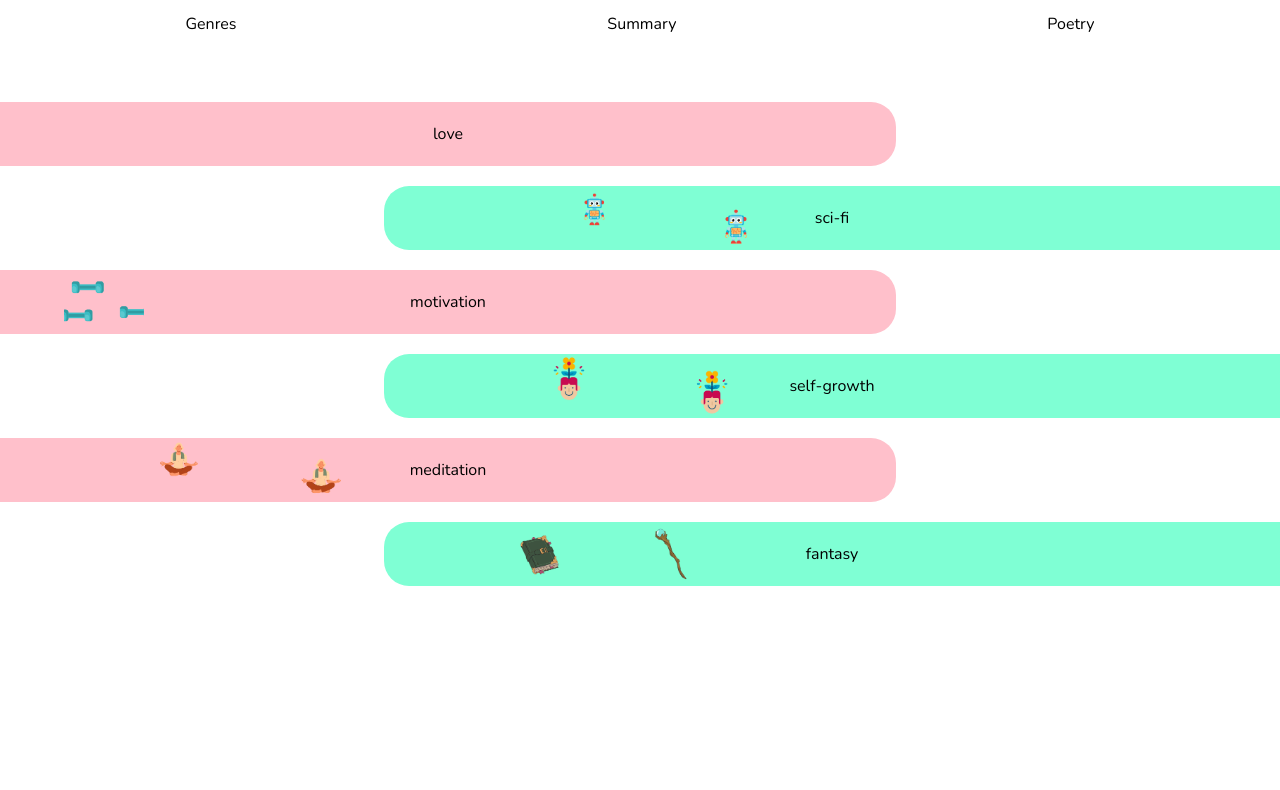
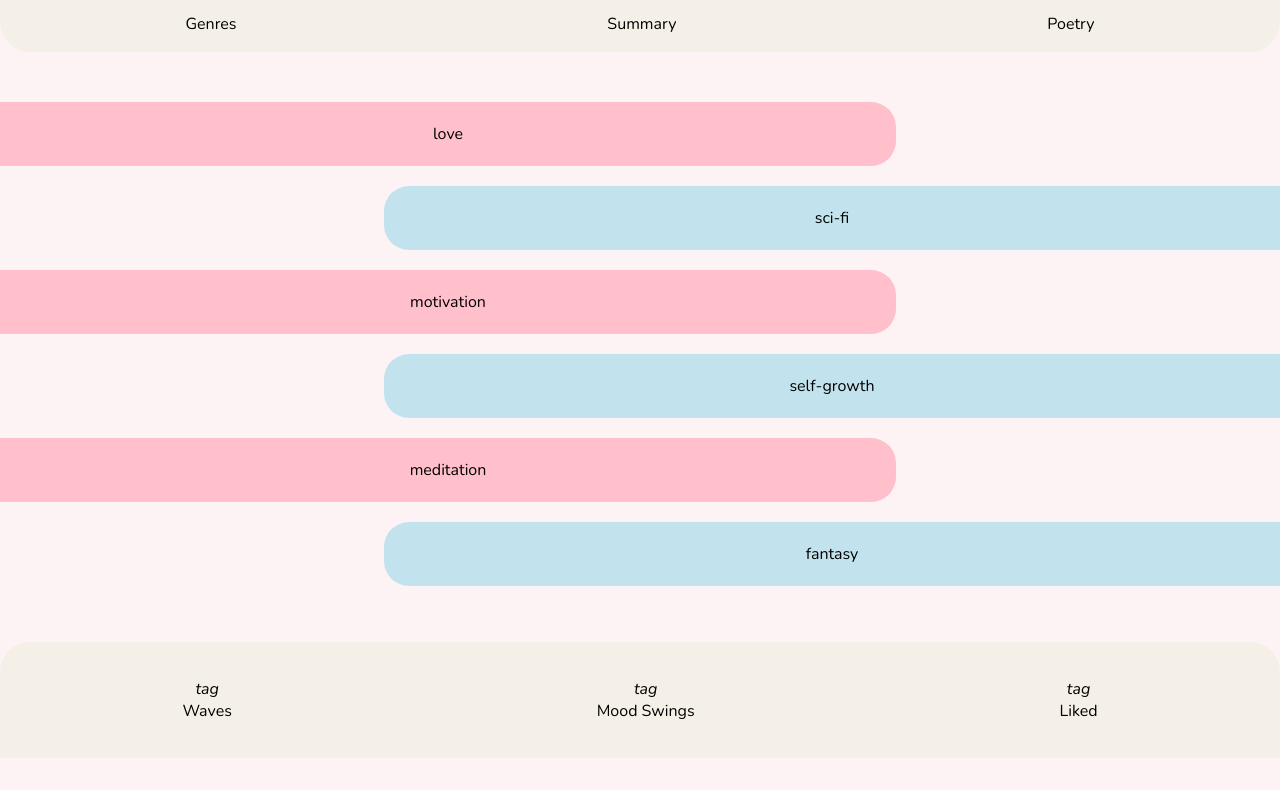
Before and after one commit to alwaysalazycoder/summarize, a plain HTML site: page secondPage.html in a window 1280 px wide. Shown: the part 60-850 px from the top of the page. After the commit the page ends 818 px from the top, so only its background shows below. Drawn offline with nearby package versions, Linux system fonts and the light colour scheme.

Commit message:
design changes

```diff
--- a/css/style.css
+++ b/css/style.css
@@ -11,6 +11,7 @@
 
 body {
     position: relative;
+    background-color: rgba(253, 232, 235, 0.508);
 
 }
 
@@ -91,9 +92,9 @@ body {
     justify-content: center;
     align-items: center;
     position: relative;
-    animation: fadeInAnimation ease 3s;
+    animation: fadeInAnimation ease 5s;
     animation-iteration-count: 1;
-    animation-fill-mode: forwards;
+    /* animation-fill-mode: forwards; */
 }
 
 .logo {
@@ -128,10 +129,14 @@ nav {
     /* background-color: red; */
     justify-content: center;
     align-items: center;
+    background-color: #f5f0e7;
 }
 
 .trademark {
     font-size: 24px;
+}
+nav{
+    border-radius: 0 0 30px 30px;
 }
 
 nav .navbar ul {
@@ -145,7 +150,7 @@ nav .navbar ul {
 
 .active,
 li:hover {
-    background-color: pink;
+    background-color: rgba(255, 192, 203, 0.745);
     color: white;
 }
 
@@ -154,7 +159,7 @@ li:hover {
 .genres-container {
     margin-top: 30px;
     display: flex;
-    height: 200vh;
+    min-height: 70vh;
     width: 100vw;
     flex-direction: column;
     position: relative;
@@ -162,9 +167,10 @@ li:hover {
 }
 
 .second {
-    animation: zoomin ease 3s;
+    animation: zoomin ease-out 1.8s;
     animation-iteration-count: 1;
-    animation-fill-mode: forwards;
+    animation-fill-mode: backwards;
+    max-width: 100vw;
 
 }
 
@@ -200,9 +206,29 @@ li:hover {
     justify-content: center;
     width: 70vw;
     height: 8vh;
-    background-color: aquamarine;
+    background-color: #8ad4e783;
+    /* background-color: #f58d67; */
     border-radius: 25px 0px 0px 25px;
 }
+.list-cont{
+    display: flex;
+    flex-direction: column;
+    align-items: center;
+}
+.bottom-navbar ul{
+    border-radius: 30px 30px 0 0;
+}
+.bottom-navbar ul {
+    display: flex;
+    width: 100vw;
+    align-items: center;
+    justify-content: space-around;
+    box-sizing: border-box;
+    background-color: #f5f0e7;
+    height: 116px
+    /* margin-top: 13px; */
+}
+
 
 @keyframes fadeInAnimation {
     0% {
@@ -210,16 +236,22 @@ li:hover {
     }
 
     100% {
-        opacity: 1;
+        opacity: 3;
     }
 }
 
 @keyframes zoomin {
     0% {
-        transform: scale(1.5, 1.5);
+        transform: scale(1.6, 1.6);
     }
+
 
     100% {
         transform: scale(1, 1);
     }
 }
+
+fant {
+    background-color: #8ad4e783;
+
+}
--- a/secondPage.html
+++ b/secondPage.html
@@ -25,33 +25,34 @@
             </div>
         </nav>
         <div class="genres-container">
+            <a href="./thirdPage.html">
                 <div class="genre-container-l">
                     <div class="genre-l">
-
                         love
                     </div>
                 </div>
+            </a>
             <div class="genre-container-r">
                 <div class="genre-r">
                     sci-fi
                 </div>
             </div>
-        <div class="genre-container-l">
+            <div class="genre-container-l motivation">
                 <div class="genre-l">
                     motivation
                 </div>
             </div>
-        <div class="genre-container-r">
+            <div class="genre-container-r self-growth">
                 <div class="genre-r">
                     self-growth
                 </div>
             </div>
-        <div class="genre-container-l">
+            <div class="genre-container-l meditation">
                 <div class="genre-l">
                     meditation
                 </div>
             </div>
-        <div class="genre-container-r">
+            <div class="genre-container-r fant">
                 <div class="genre-r">
                     fantasy
                 </div>
@@ -66,29 +67,39 @@
         </div>
         <div class="bottom-navbar">
             <ul>
-            <li>Mood swings</li>
+                <div class="list-cont">
+                    <i>tag</i>
                     <li>Waves</li>
+                </div>
+                <div class="list-cont">
+                    <i>tag</i>
+                    <li>Mood Swings</li>
+                </div>
+                <div class="list-cont">
+                    <i>tag</i>
                     <li>Liked</li>
+                </div>
+
             </ul>
         </div>
 
         <div class="love">
-        <img src=".//img/heart.png" alt="love">
+            <!-- <img src=".//img/heart.png" alt="love"> -->
         </div>
         <div class="dumbell">
-        <img src="./img/dumbell 2.png" alt="dumbell">
+            <!-- <img src="./img/dumbell 2.png" alt="dumbell"> -->
         </div>
         <div class="robo">
-        <img src="./img/robo2.png" alt="robo">
+            <!-- <img src="./img/robo2.png" alt="robo"> -->
         </div>
         <div class="selfg">
-        <img src="./img/self growth.png" alt="self growth">
+            <!-- <img src="./img/self growth.png" alt="self growth"> -->
         </div>
         <div class="meditate">
-        <img src="./img/meditate.png" alt="meditate">
+            <!-- <img src="./img/meditate.png" alt="meditate"> -->
         </div>
         <div class="fantasy">
-        <img src="./img/fantasy.png" alt="fantasy">
+            <!-- <img src="./img/fantasy.png" alt="fantasy"> -->
         </div>
     </div>
 </body>
```
Also changed, not shown: thirdPage.html (added, +31 -0 lines). Lines whose indentation alone changed are shown as unchanged.
